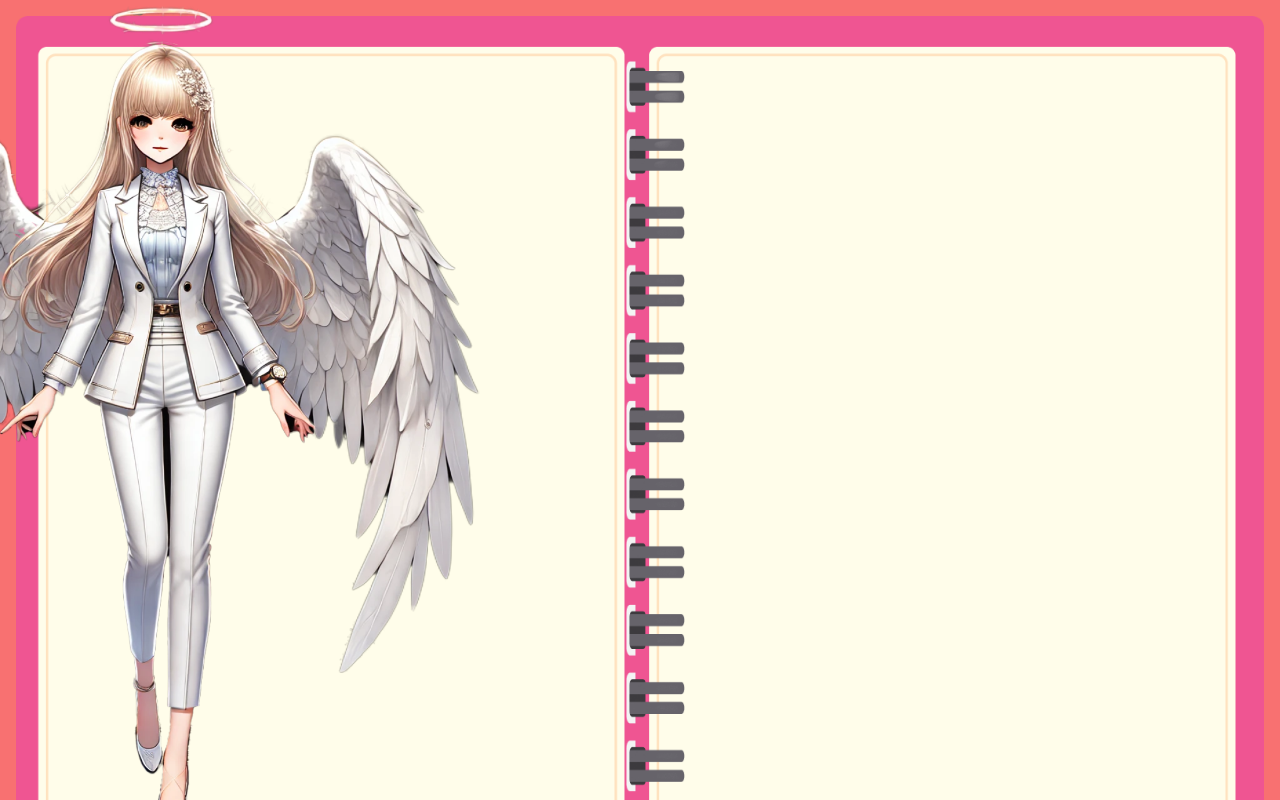
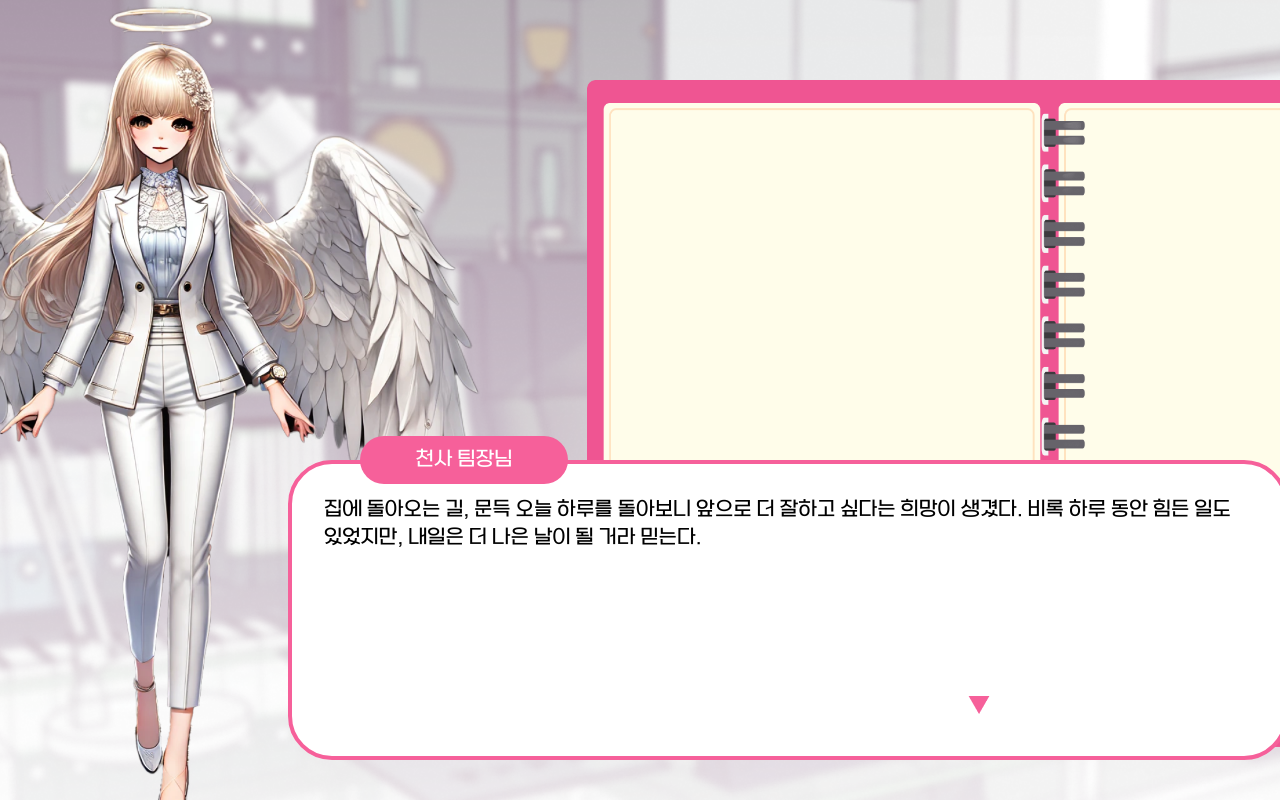
Before and after one commit to 5th-COKATHON/Team1-Client, a React (Vite) app: page /viewreport in a window 1280 px wide. Built offline with nearby package versions, Linux system fonts and the light colour scheme; no server answers.

Commit message:
feat: 채팅 컴포넌트

```diff
--- /dev/null
+++ b/src/components/AngelChat.jsx
@@ -0,0 +1,23 @@
+import useTyping from "../utils/useTyping";
+import angelBtn from "../assets/images/angelBtn.png";
+const AngelChat = ({ comment, handleClick }) => {
+    const { text, isEnd } = useTyping(comment);
+
+    return (
+        <div>
+            <div className=" p-8 left-72 bottom-10 absolute z-50 bg-white w-[1000px] h-[300px] rounded-[44px] border-4 border-login-pink">
+                <p className=" font-medium font-SB text-xl">
+                    {text}
+                    <span className={`${isEnd ? 'hidden' : 'animate-typing'} `}>|</span>
+                </p>
+            </div>
+            <div className="flex items-center justify-center z-50 absolute left-[360px] bottom-[316px] w-52 h-12 rounded-3xl" style={{ backgroundColor: "#F6609A" }}>
+                <p className=" text-xl font-medium font-SB text-white ">천사 팀장님</p>
+            </div>
+            <div className="absolute w-[24px] h-[24px] z-50 bottom-20 right-72 cursor-pointer">
+                <img src={angelBtn} onClick={handleClick} />
+            </div>
+        </div>
+    )
+}
+export default AngelChat;
--- /dev/null
+++ b/src/components/DevilChat.jsx
@@ -0,0 +1,23 @@
+import useTyping from "../utils/useTyping";
+import angelBtn from "../assets/images/angelBtn.png";
+const DevilChat = ({ comment, handleClick }) => {
+    const { text, isEnd } = useTyping(comment);
+
+    return (
+        <div>
+            <div className=" p-8 left-72 bottom-10 absolute z-50 bg-white w-[1000px] h-[300px] rounded-[44px] border-4 border-devil-purple">
+                <p className=" font-medium font-SB text-xl">
+                    {text}
+                    <span className={`${isEnd ? 'hidden' : 'animate-typing'} `}>|</span>
+                </p>
+            </div>
+            <div className="flex items-center justify-center z-50 absolute left-[360px] bottom-[316px] w-52 h-12 rounded-3xl" style={{ backgroundColor: "#7C3BF6" }}>
+                <p className=" text-xl font-medium font-SB text-white ">악마 팀장님</p>
+            </div>
+            <div className="absolute w-[24px] h-[24px] z-50 bottom-20 right-72 cursor-pointer">
+                <img src={angelBtn} onClick={handleClick} />
+            </div>
+        </div>
+    )
+}
+export default DevilChat;
--- a/src/components/Trash.jsx
+++ b/src/components/Trash.jsx
@@ -4,10 +4,10 @@ import { DotLottieReact } from '@lottiefiles/dotlottie-react';
 const Trash = () => {
     return (
         <DotLottieReact
-            src="https://lottie.host/e4d2cac3-6c3f-4248-aa07-1625ade6a4b0/Ydr3ImxFaJ.lottie"
+            src="https://lottie.host/61409260-7ade-4da1-bc36-c20c237991c9/Sux5ZgaYAD.lottie"
             loop
             autoplay
-            className=' w-120 h-auto'
+            className='w-2/4 h-auto'
             speed={0.8}
         />
     );
--- a/src/pages/Home.jsx
+++ b/src/pages/Home.jsx
@@ -1,5 +1,9 @@
+import Trash from "../components/Trash";
+
 const Home = () => {
-  return <div>Home</div>;
+  return (
+    <Trash />
+  )
 };
 
 export default Home;
--- a/src/pages/Login.jsx
+++ b/src/pages/Login.jsx
@@ -6,7 +6,6 @@ import { apiLogin } from "../apis";
 const Login = () => {
   const navigation = useNavigate();
   const [email, setEmail] = useState("");
-  const [res, setRes] = useState();
   const handleChange = (e) => {
     setEmail(e.target.value);
   };
--- a/src/pages/ViewReport.jsx
+++ b/src/pages/ViewReport.jsx
@@ -1,16 +1,46 @@
-import angel from "../assets/images/angel.png"
-import diary from "../assets/images/diary.png"
+import angel from "../assets/images/angel.png";
+import diary from "../assets/images/diary.png";
+import angel_bg from "../assets/images/angel_bg.png";
+import AngelChat from "../components/AngelChat";
+import { useState } from "react";
+
 const ViewReport = () => {
+  const [first, setFirst] = useState(false);
+
+  const handleClick = () => {
+    setFirst(true);
+  };
 
   return (
-    <div className=" w-full h-full bg-red-400 relative box-border p-4">
-      <img alt="angel" src={angel} className=" absolute -left-40 -top-32 w-3/6 h-auto" />
-      <div className=" w-full h-full">
-        <img src={diary} className=" w-full h-auto" />
+    <div className="w-full h-full bg-cover " style={{ backgroundImage: `url(${angel_bg})` }}>
+      <div
+        className={`w-full h-full relative box-border p-4  transition-opacity duration-1000 ${first ? "opacity-0 pointer-events-none" : "opacity-100"
+          }`}
+      >
+        <img
+          alt="angel"
+          src={angel}
+          className="absolute z-20 -left-40 -top-32 w-3/6 h-auto"
+        />
+        <div
+          className="z-30 w-4/6 h-5/6 bg-cover absolute -right-40 top-20"
+          style={{ backgroundImage: `url(${diary})` }}
+        ></div>
+        <AngelChat
+          handleClick={handleClick}
+          className="relative"
+          comment={
+            "집에 돌아오는 길, 문득 오늘 하루를 돌아보니 앞으로 더 잘하고 싶다는 희망이 생겼다. 비록 하루 동안 힘든 일도 있었지만, 내일은 더 나은 날이 될 거라 믿는다."
+          }
+        />
       </div>
+      {first && (
+        <div className="transition-opacity duration-1000 opacity-100">
+          {/* 새로운 화면의 내용을 여기에 추가 */}
+        </div>
+      )}
     </div>
-  )
-
+  );
 };
 
 export default ViewReport;
--- /dev/null
+++ b/src/utils/useButton.jsx
@@ -0,0 +1,5 @@
+import { useState } from "react";
+
+const clickBtn = () => {
+    return false;
+}
--- /dev/null
+++ b/src/utils/useTyping.jsx
@@ -0,0 +1,23 @@
+import { useState, useEffect } from "react";
+function useTyping(content) {
+    const [text, setText] = useState('');
+    const [characterCount, setCharacterCount] = useState(0);
+    const [isEnd, setIsEnd] = useState(false);
+
+    useEffect(() => {
+        const typeEvent = setInterval(() => {
+            setCharacterCount((prev) => prev + 1);
+            setText((prev) => prev + content[characterCount]);
+        }, 40);
+
+        if (text.length > content.length - 1) {
+            setIsEnd(true);
+            clearInterval(typeEvent);
+        }
+
+        return () => clearInterval(typeEvent);
+    }, [text, isEnd]);
+    return { text, isEnd };
+}
+
+export default useTyping;
--- a/tailwind.config.js
+++ b/tailwind.config.js
@@ -3,9 +3,18 @@ export default {
   content: ["./src/**/*.{js,jsx,ts,tsx}"],
   theme: {
     extend: {
+      keyframes: {
+        blink: {
+          to: { opacity: '0' },
+        },
+      },
+      animation: {
+        typing: 'blink 1s infinite',
+      },
       colors: {
         "login-pink": "#F6609A",
         "faint-pink": "#FFA2C6",
+        "devil-purple": "#7C3BF6",
       },
       fontFamily: {
         SB: ["SBaggroL"],
```
Also changed, not shown: src/assets/images/angelBtn.png (added), src/assets/images/angel_bg.png (added).
